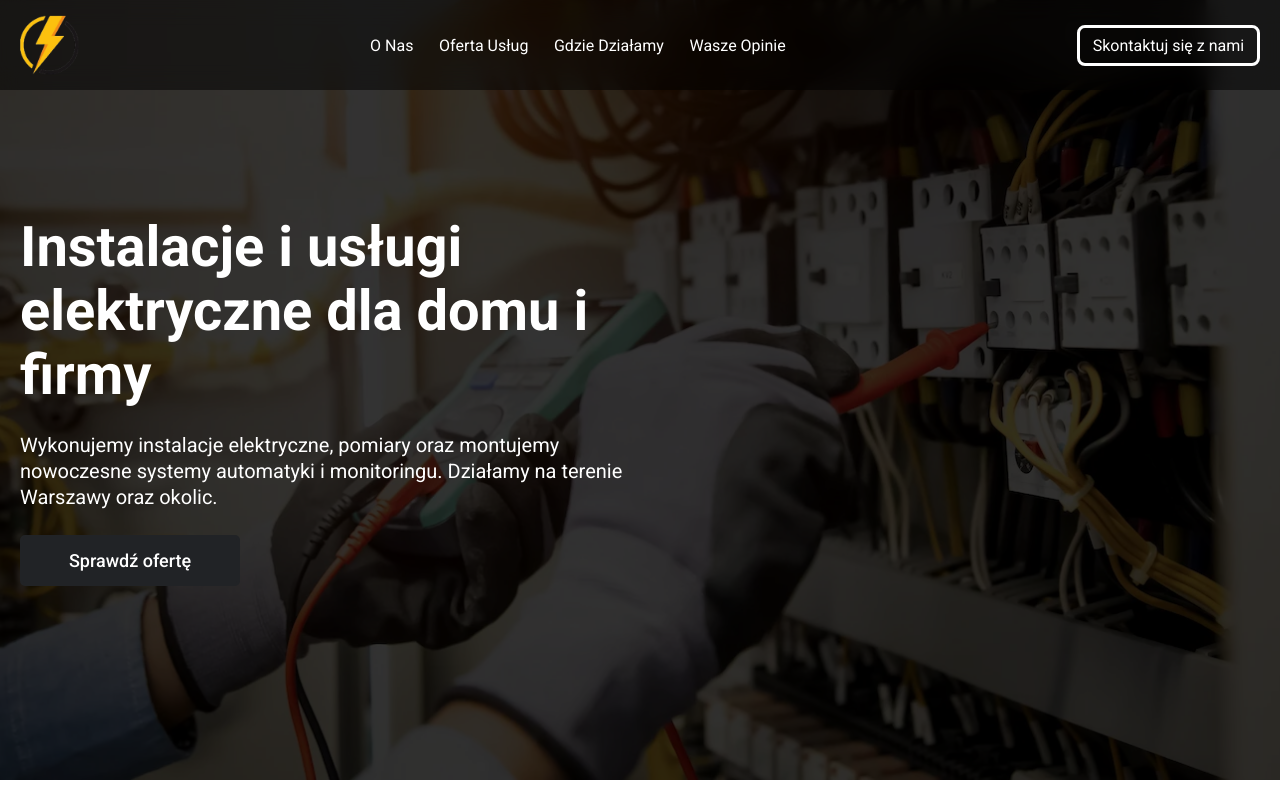
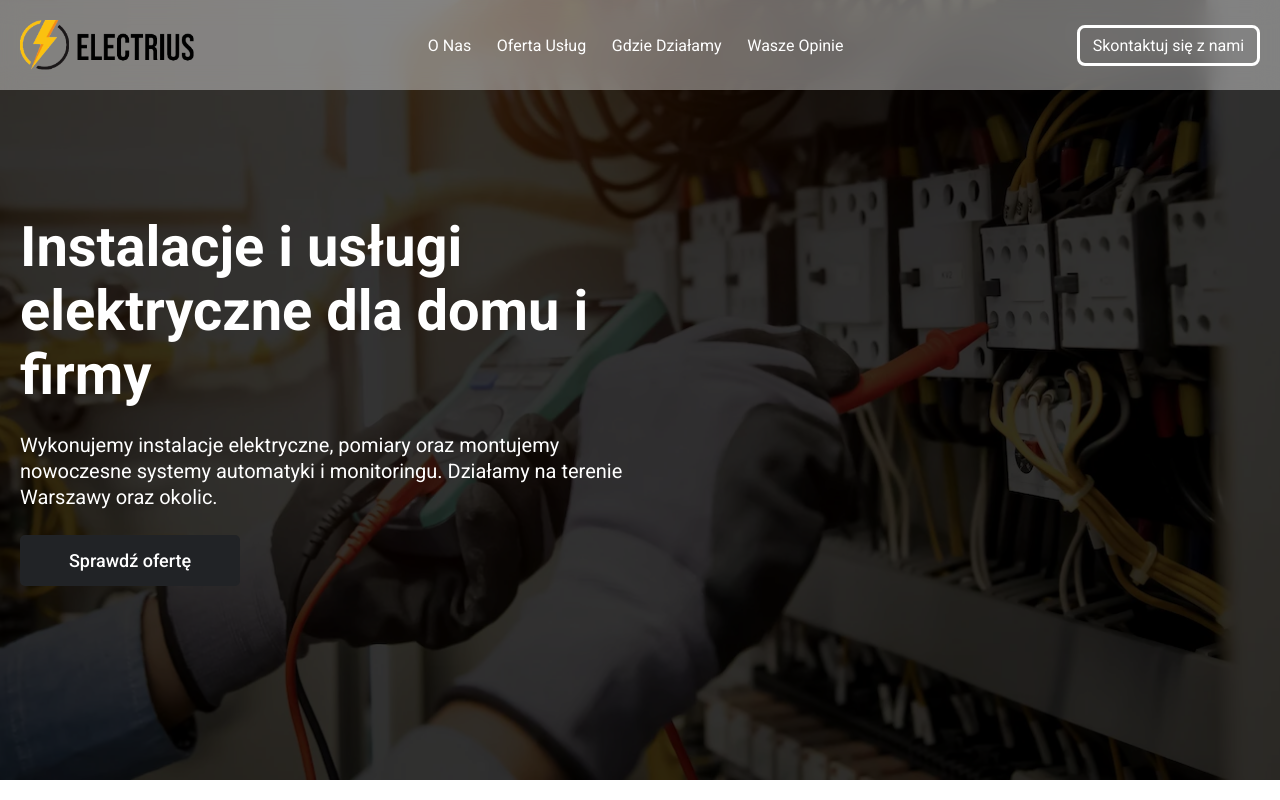
Before and after one commit to kolegafifi/electrius, a website: page index.html in a window 1280 px wide. Shown: the top 800 px of the page. Drawn offline with Linux system fonts and the light colour scheme; files that its build step writes are made by us from their sources; files whose address does not match are found by name.

Commit message:
nav things

```diff
--- a/index.html
+++ b/index.html
@@ -10,7 +10,6 @@
     <link rel="icon" href="src/img/electrius-small-removebg-preview.png" type="image/x-icon">
     <link rel="stylesheet" href="dist/css/style.min.css">
 </head>
-
 <body>
     <div id="beginning"></div>
     <div class="nav" id="nav">
@@ -18,7 +17,10 @@
             <div class="nav__items">
                 <a href="index.html#beginning">
                     <div class="small-logo">
-                        <img class="small-logo__img" src="/src/img/electrius-small-removebg-preview.png"
+                        <img class="small-logo__img" src="/src/img/electrius-logo-adobe.png" alt="logotyp marki">
+                    </div>
+                    <div class="small-logo-mobile">
+                        <img class="small-logo-mobile__img" src="/src/img/electrius-small-removebg-preview.png"
                             alt="logotyp marki">
                     </div>
                 </a>
--- a/src/js/script.js
+++ b/src/js/script.js
@@ -1,5 +1,6 @@
 window.addEventListener('DOMContentLoaded', () => {
 	const burger = document.querySelector('.nav__burger')
+	const nav = document.querySelector('.nav')
 	const dropoutNavClose = document.querySelector('.dropout-nav__close')
 	const dropoutNav = document.querySelector('.dropout-nav')
 	const dropoutNavItems = document.querySelectorAll('.dropout-nav__items__item')
@@ -52,6 +53,15 @@ window.addEventListener('DOMContentLoaded', () => {
 			goUpBtn.classList.remove('show-go-up')
 		}
 	})
+	window.addEventListener('scroll', () => {
+		if (window.matchMedia('(min-width: 576px)').matches) {
+			if (window.scrollY > 740) {
+				nav.style.background = 'rgba(0,0,0,0.4)'
+			} else {
+				nav.style.background = 'rgba(255,255,255,0.4)'
+			}
+		}
+	})
 	burger.addEventListener('click', handleDropoutNav)
 	dropoutNavClose.addEventListener('click', handleDropoutNav)
 })
--- a/src/sass/_mobile.scss
+++ b/src/sass/_mobile.scss
@@ -1,11 +1,26 @@
 @use 'colors' as *;
 @use 'reset';
 .small-logo {
+	display: none;
+	align-items: center;
+	justify-content: center;
+
+	&__img {
+		height: 50px;
+	}
+	&__text {
+		font-size: 2rem;
+	}
+	&__span {
+		font-size: 1.8rem !important;
+	}
+}
+.small-logo-mobile {
 	display: flex;
 	align-items: center;
 	justify-content: center;
 	&__img {
-		height: 60px;
+		height: 58px;
 	}
 	&__text {
 		font-size: 2rem;
@@ -90,7 +105,7 @@
 	top: 0;
 	width: 100%;
 	height: 90px;
-	background: rgba(0, 0, 0, 0.5);
+	background: rgba(0, 0, 0, 0.4);
 	backdrop-filter: blur(12px);
 	-webkit-backdrop-filter: blur(12px);
 	z-index: 5;
--- a/src/sass/_tablet.scss
+++ b/src/sass/_tablet.scss
@@ -1,6 +1,12 @@
 @use 'colors' as *;
 @use 'reset';
 @media (min-width: 576px) {
+	.small-logo {
+		display: flex;
+	}
+	.small-logo-mobile {
+		display: none;
+	}
 	.section-title {
 		font-size: 3.2rem;
 	}
@@ -39,6 +45,7 @@
 		font-size: 1.8rem;
 	}
 	.nav {
+		background: rgba(255, 255, 255, 0.3);
 		&__right-items {
 			display: flex;
 			align-items: center;
```
Also changed, not shown: dist/css/style.min.css, dist/img/electrius-logo-adobe.png (added), dist/js/script.min.js, src/img/electrius-logo-adobe.png (added), 2 other files.
